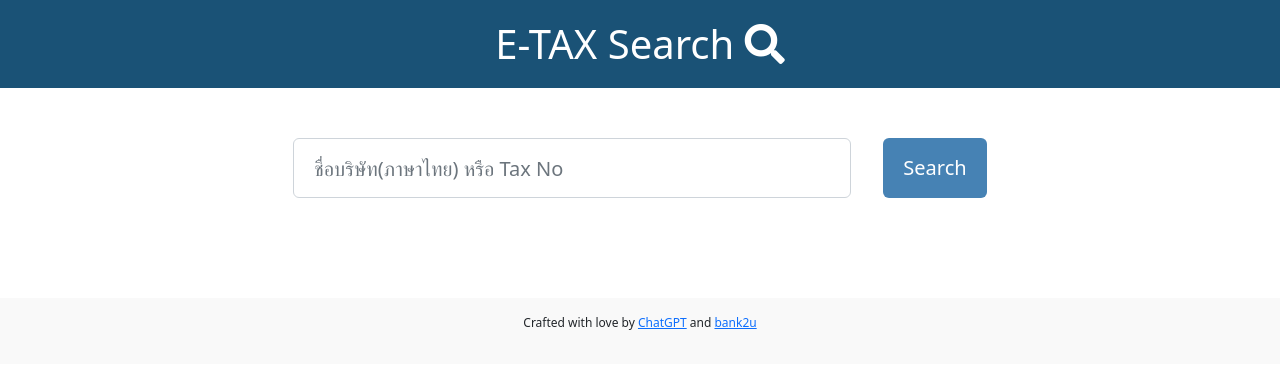
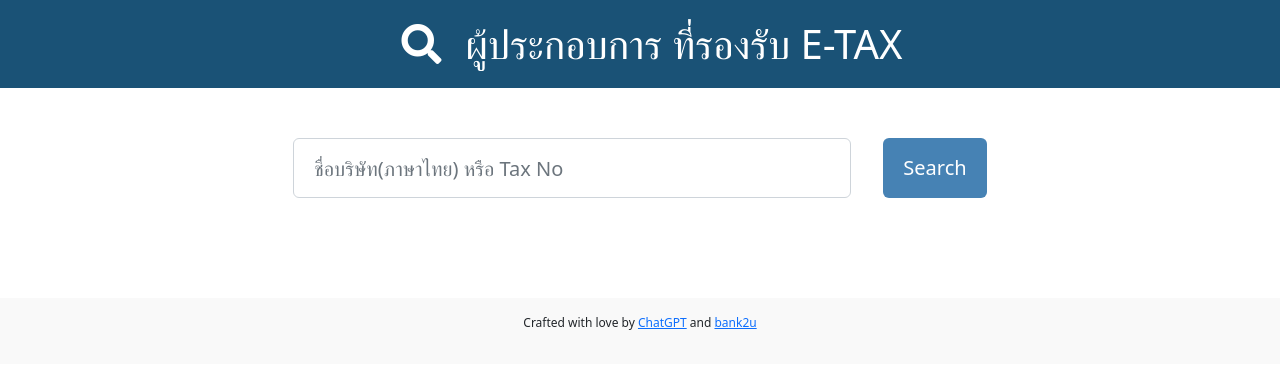
Before and after one commit to bank2u/eTaxSearch, a plain HTML site: page index.html in a window 1280 px wide. Drawn offline with nearby package versions, Linux system fonts and the light colour scheme.

Commit message:
update page title

```diff
--- a/index.html
+++ b/index.html
@@ -2,7 +2,7 @@
 <html>
 
 <head>
-    <title>E-TAX Search</title>
+    <title>E-Tax Checker [ค้นหาบริษัทที่ใช้ E-TAX]</title>
     <link href="https://cdn.jsdelivr.net/npm/bootstrap@5.2.3/dist/css/bootstrap.min.css" rel="stylesheet"
         integrity="sha384-rbsA2VBKQhggwzxH7pPCaAqO46MgnOM80zW1RWuH61DGLwZJEdK2Kadq2F9CUG65" crossorigin="anonymous">
     <link rel="stylesheet" href="https://cdnjs.cloudflare.com/ajax/libs/font-awesome/5.15.4/css/all.min.css"
@@ -16,7 +16,7 @@
 
 <body>
     <div class="title justify-content-center">
-        <h1 class="m-0">E-TAX Search <i class="fas fa-search"></i></h1>
+        <h1 class="m-0"><i class="fas fa-search mx-4"></i>ผู้ประกอบการ ที่รองรับ E-TAX </h1>
     </div>
     <div class="container">
         <div class="d-flex flex-row justify-content-center">
```
